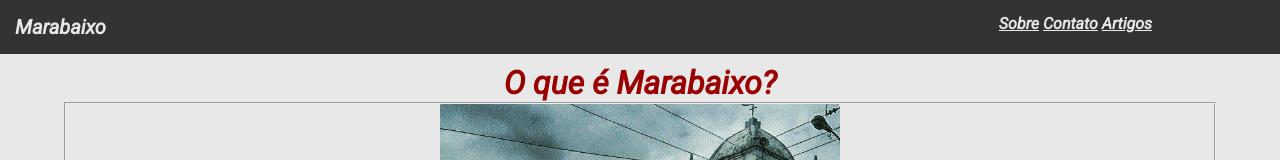
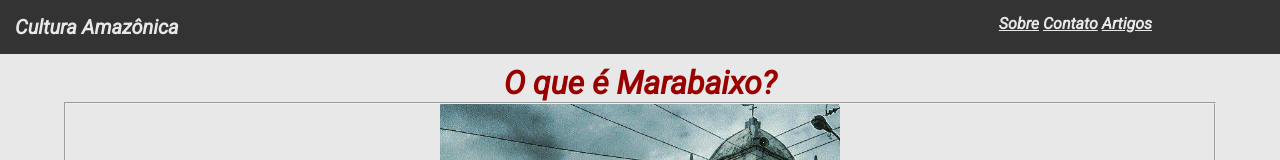
Before and after one commit to Ruan-Araujo/marabaixo, a plain HTML site: page index.html in a window 1280 px wide. Shown: the top 160 px of the page. Drawn offline with Linux system fonts and the light colour scheme.

Commit message:
Mudei o nome

```diff
--- a/index.html
+++ b/index.html
@@ -10,7 +10,7 @@
 </head>
 <body>
     <header>
-        <a class="titulo">Marabaixo</a>
+        <a class="titulo">Cultura Amazônica</a>
 
         <div class="navbar">
             <nav>
```
